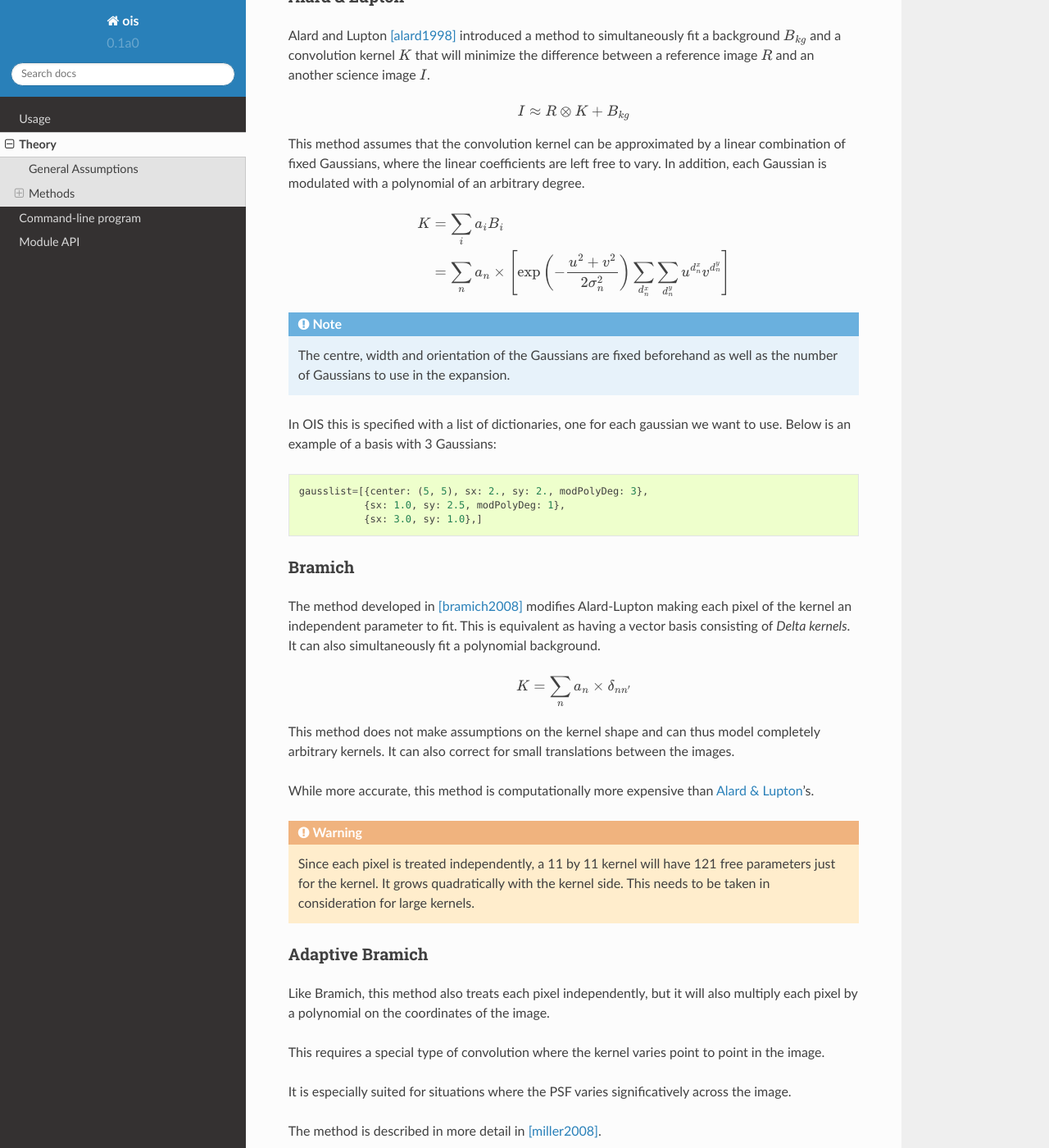
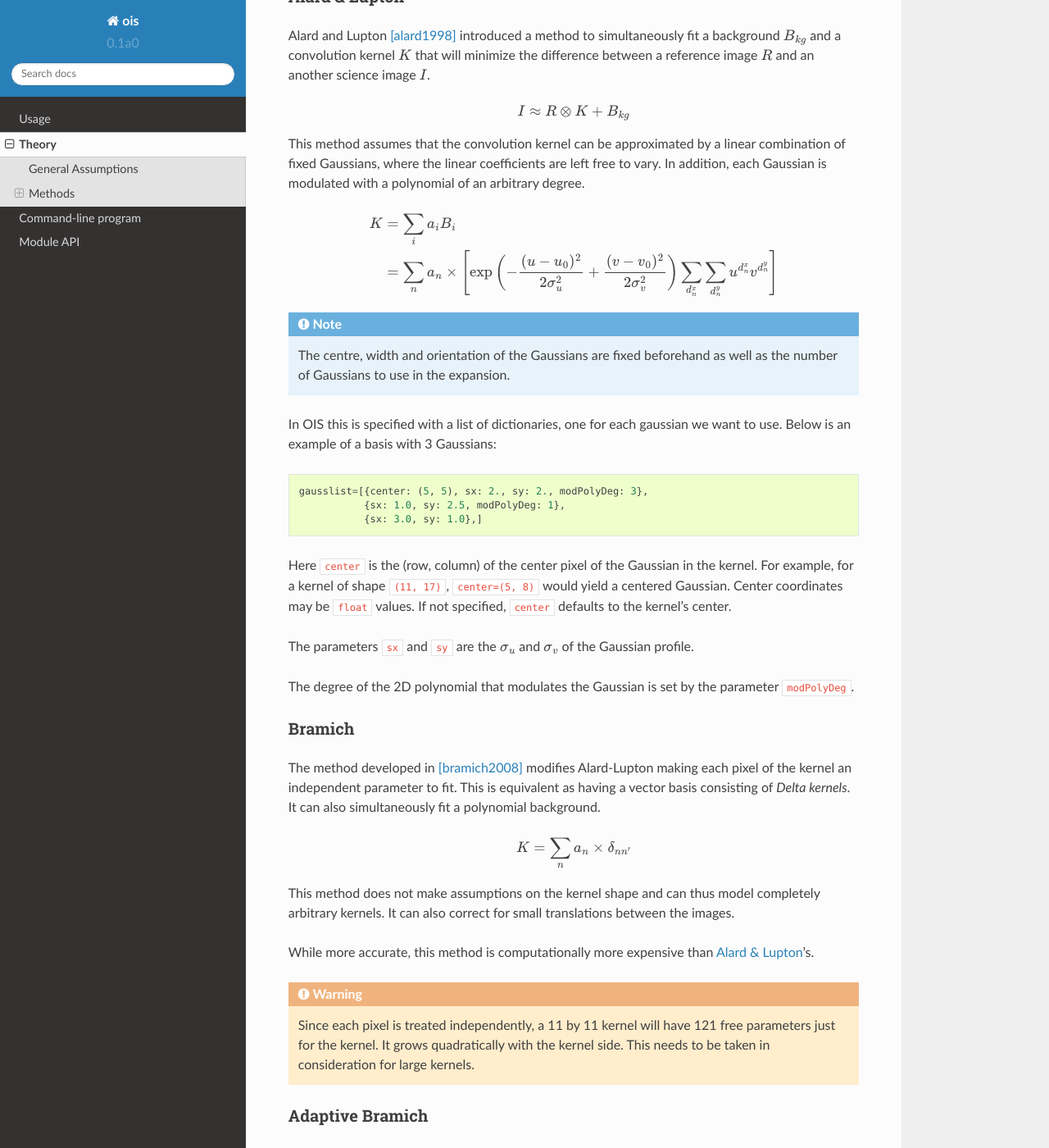
Before and after one commit to quatrope/ois, a Sphinx documentation site: the page built from docs/methods.rst, in a window 1280 px wide and 1400 px high, scrolled down 865 px. Shown: the whole window at 82% size. Built offline with Sphinx 7.4.7 and the Read the Docs theme 2.0.0, drawn with Linux system fonts in a browser that asks for light colours.

Commit message:
Fixes issue 12. Center is now (row, col)

```diff
--- a/docs/methods.rst
+++ b/docs/methods.rst
@@ -50,7 +50,7 @@ In addition, each Gaussian is modulated with a polynomial of an arbitrary degree
 
 .. math::
     K &= \sum_i a_i B_i \\
-      &= \sum_n a_n \times \left[ \exp \left(- \frac{u^2 + v^2}{2 \sigma_n^2} \right) \sum_{d_n^x} \sum_{d_n^y} u^{d_n^x} v^{d_n^y} \right]
+      &= \sum_n a_n \times \left[ \exp \left(- \frac{(u - u_0)^2}{2 \sigma_u^2} + \frac{(v - v_0)^2}{2 \sigma_v^2} \right) \sum_{d_n^x} \sum_{d_n^y} u^{d_n^x} v^{d_n^y} \right]
 
 .. note::
     The centre, width and orientation of the Gaussians are fixed beforehand as well as the number of Gaussians to use in the expansion.
@@ -63,6 +63,14 @@ Below is an example of a basis with 3 Gaussians:
     gausslist=[{center: (5, 5), sx: 2., sy: 2., modPolyDeg: 3},
                {sx: 1.0, sy: 2.5, modPolyDeg: 1},
                {sx: 3.0, sy: 1.0},]
+
+Here ``center`` is the (row, column) of the center pixel of the Gaussian in the kernel.
+For example, for a kernel of shape ``(11, 17)``, ``center=(5, 8)`` would yield a centered Gaussian.
+Center coordinates may be ``float`` values. If not specified, ``center`` defaults to the kernel's center.
+
+The parameters ``sx`` and ``sy`` are the :math:`\sigma_u` and :math:`\sigma_v` of the Gaussian profile.
+
+The degree of the 2D polynomial that modulates the Gaussian is set by the parameter ``modPolyDeg``.
 
 .. _bramich:
 
--- a/ois.py
+++ b/ois.py
@@ -174,7 +174,7 @@ class AlardLuptonStrategy(SubtractionStrategy):
 
     def gauss(self, center, sx, sy):
         h, w = self.k_shape
-        x0, y0 = center
+        y0, x0 = center
         x, y = np.meshgrid(list(range(w)), list(range(h)))
         k = np.exp(-0.5 * ((x - x0) ** 2 / sx ** 2 + (y - y0) ** 2 / sy ** 2))
         norm = k.sum()
```
Also changed, not shown: 1 other file.
